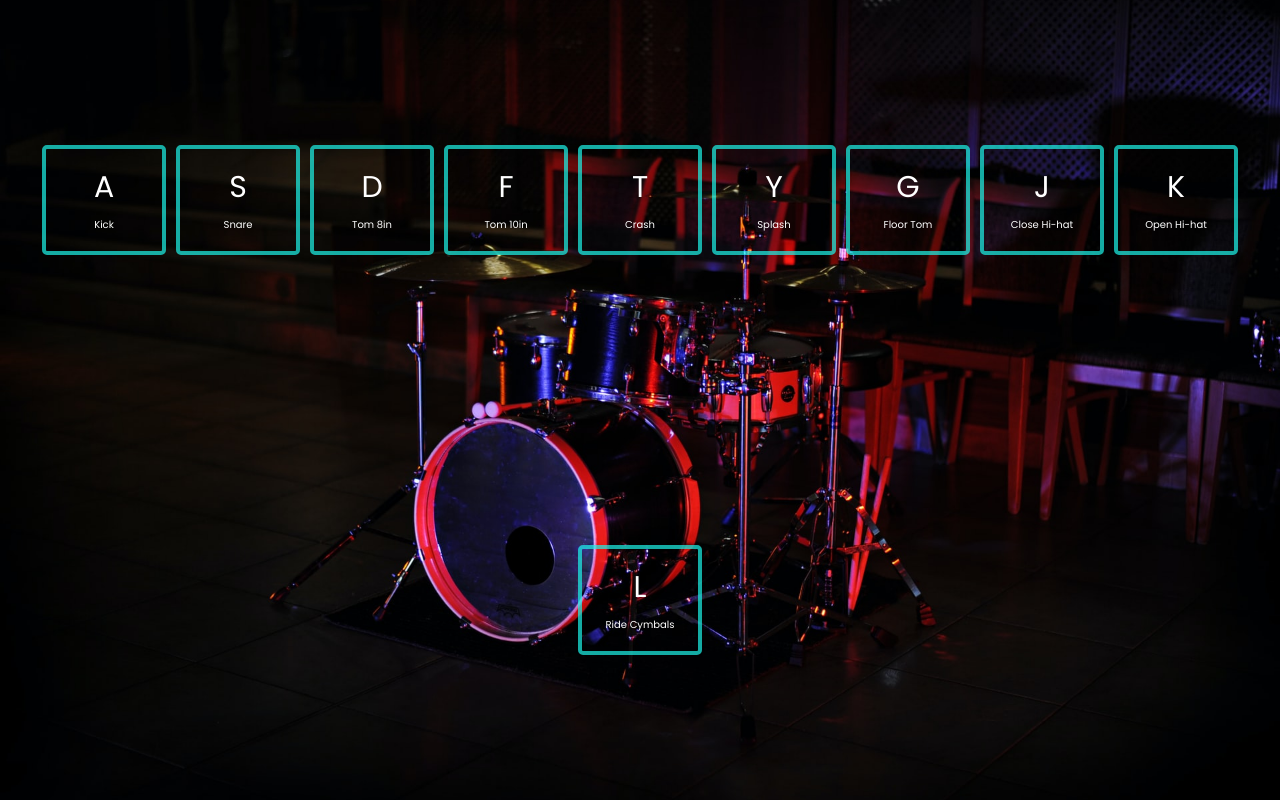
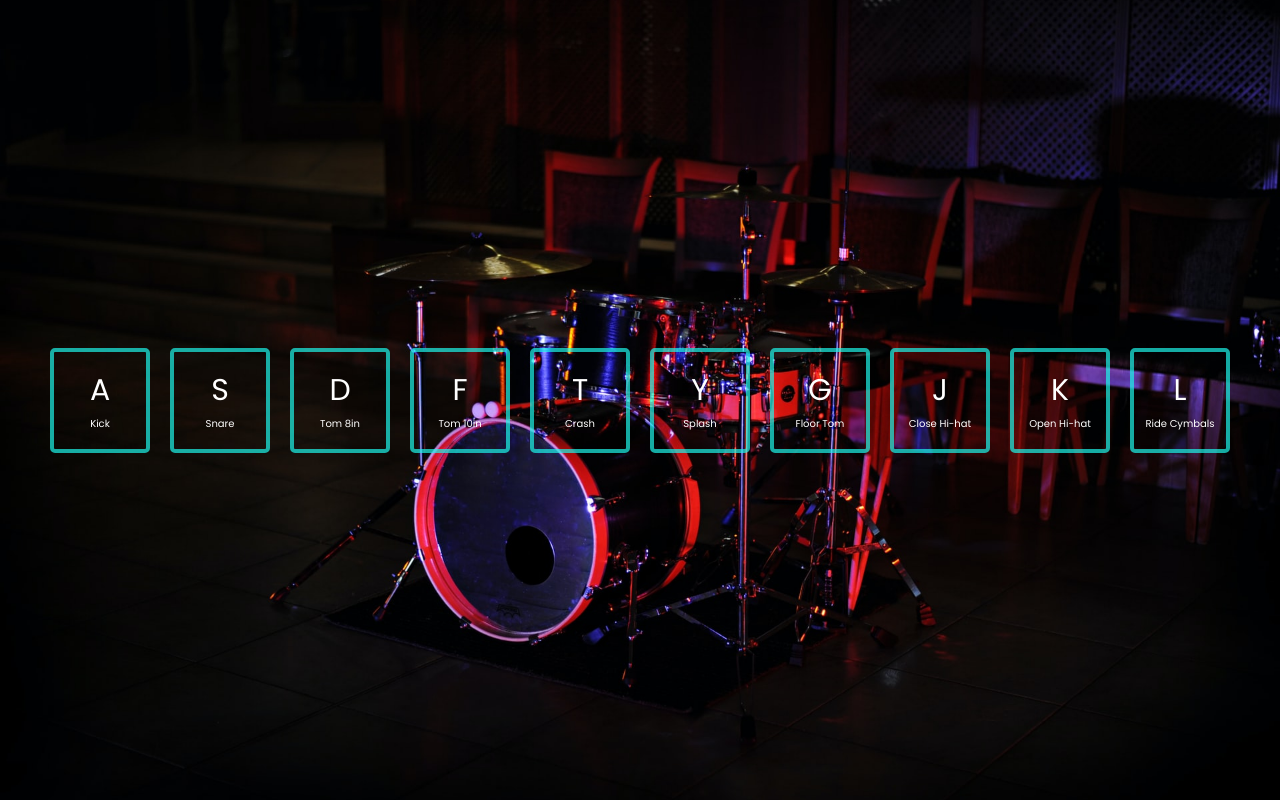
Before and after one commit to SuichiNagi/drum-kit, a plain HTML site: page index.html in a window 1280 px wide. Drawn offline with Linux system fonts and the light colour scheme.

Commit message:
Add files via upload
Change div to button element
Add transparent background

```diff
--- a/index.html
+++ b/index.html
@@ -9,46 +9,46 @@
 </head>
 <body>
     <div class="keys">
-        <div data-key="65" class="key">
+        <button data-key="65" class="key">
             <kbd>A</kbd>
             <span class="sound">Kick</span>
-        </div>
-        <div data-key="83" class="key">
+        </button>
+        <button data-key="83" class="key">
             <kbd>S</kbd>
             <span class="sound">Snare</span>
-        </div>
-        <div data-key="68" class="key">
+        </button>
+        <button data-key="68" class="key">
             <kbd>D</kbd>
             <span class="sound">Tom 8in</span>
-        </div>
-        <div data-key="70" class="key">
+        </button>
+        <button data-key="70" class="key">
             <kbd>F</kbd>
             <span class="sound">Tom 10in</span>
-        </div>
-        <div data-key="84" class="key">
+        </button>
+        <button data-key="84" class="key">
             <kbd>T</kbd>
             <span class="sound">Crash</span>
-        </div>
-        <div data-key="89" class="key">
+        </button>
+        <button data-key="89" class="key">
             <kbd>Y</kbd>
             <span class="sound">Splash</span>
-        </div>
-        <div data-key="71" class="key">
+        </button>
+        <button data-key="71" class="key">
             <kbd>G</kbd>
             <span class="sound">Floor Tom</span>
-        </div>
-        <div data-key="74" class="key">
+        </button>
+        <button data-key="74" class="key">
             <kbd>J</kbd>
             <span class="sound">Close Hi-hat</span>
-        </div>
-        <div data-key="75" class="key">
+        </button>
+        <button data-key="75" class="key">
             <kbd>K</kbd>
             <span class="sound">Open Hi-hat</span>
-        </div>
-        <div data-key="76" class="key">
+        </button>
+        <button data-key="76" class="key">
             <kbd>L</kbd>
             <span class="sound">Ride Cymbals</span>
-        </div>
+        </button>
     </div>
 
     <audio data-key="65" src="kit-sounds/Kick.wav"></audio>
--- a/style.css
+++ b/style.css
@@ -22,10 +22,11 @@ body {
 }
 
 .key {
+  background: transparent;
   color: #fff;
   border: 4px rgba(29, 248, 237, 0.692) solid;
   border-radius: 5px;
-  margin: 5px;
+  margin: 10px;
   padding: 1rem 0.5rem;
   width: 100px;
   text-align: center;
```
